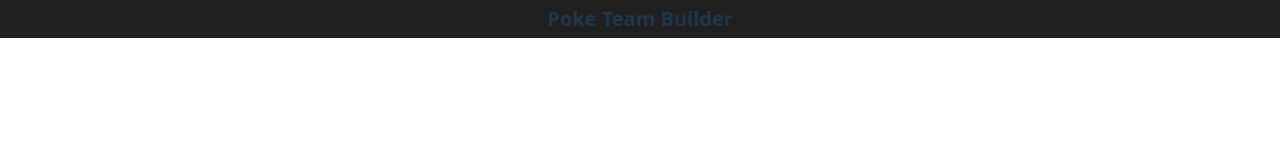
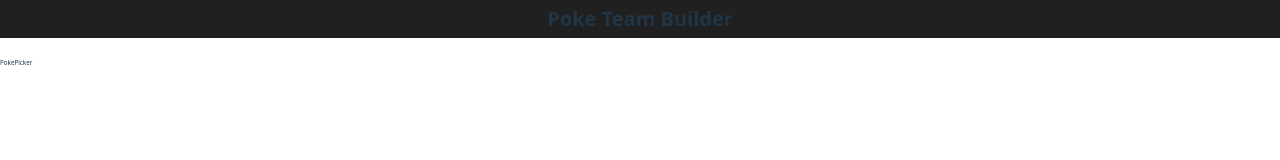
Before and after one commit to Havolt/poke-team-builder, a React (Vite) app: page / in a window 1280 px wide. Shown: the top 160 px of the page. Built offline with nearby package versions, Linux system fonts and the light colour scheme.

Commit message:
Initial PokePicker component

```diff
--- a/src/App.tsx
+++ b/src/App.tsx
@@ -1,4 +1,5 @@
 import PokeHeader from "./components/PokeHeader";
+import PokePicker from "./components/PokePicker";
 
 import "./App.css";
 
@@ -6,6 +7,9 @@ function App() {
   return (
     <>
       <PokeHeader />
+      <main>
+        <PokePicker />
+      </main>
     </>
   );
 }
--- /dev/null
+++ b/src/components/PokePicker/PokePicker.tsx
@@ -0,0 +1,13 @@
+import { useEffect } from "react";
+
+function PokePicker() {
+  useEffect(() => {
+    console.log("PokePicker mounted");
+    return () => {
+      console.log("PokePicker unmounted");
+    };
+  }, []);
+  return <div>PokePicker</div>;
+}
+
+export default PokePicker;
--- /dev/null
+++ b/src/components/PokePicker/index.tsx
@@ -0,0 +1,2 @@
+import PokePicker from "./PokePicker";
+export default PokePicker;
```
